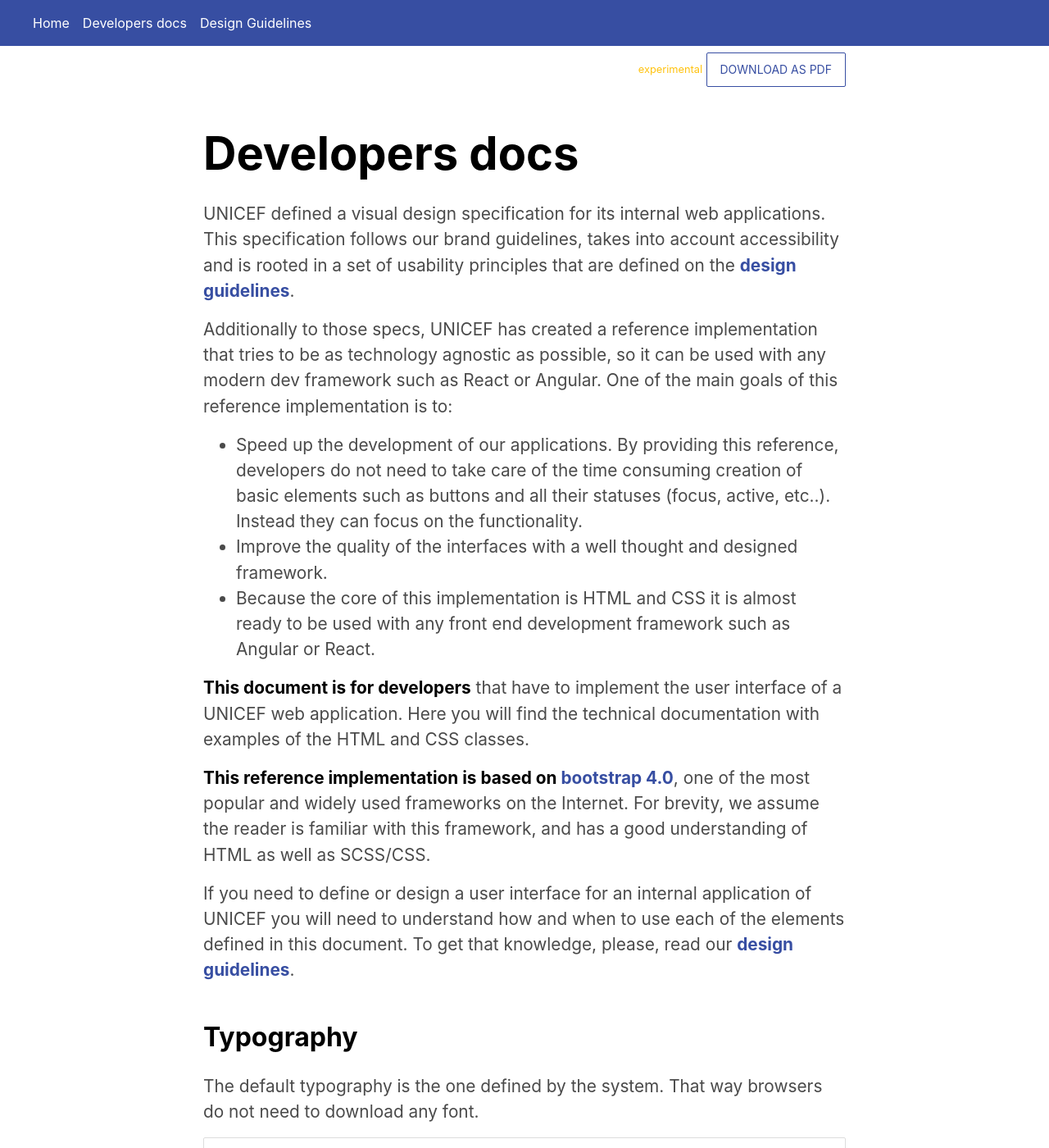
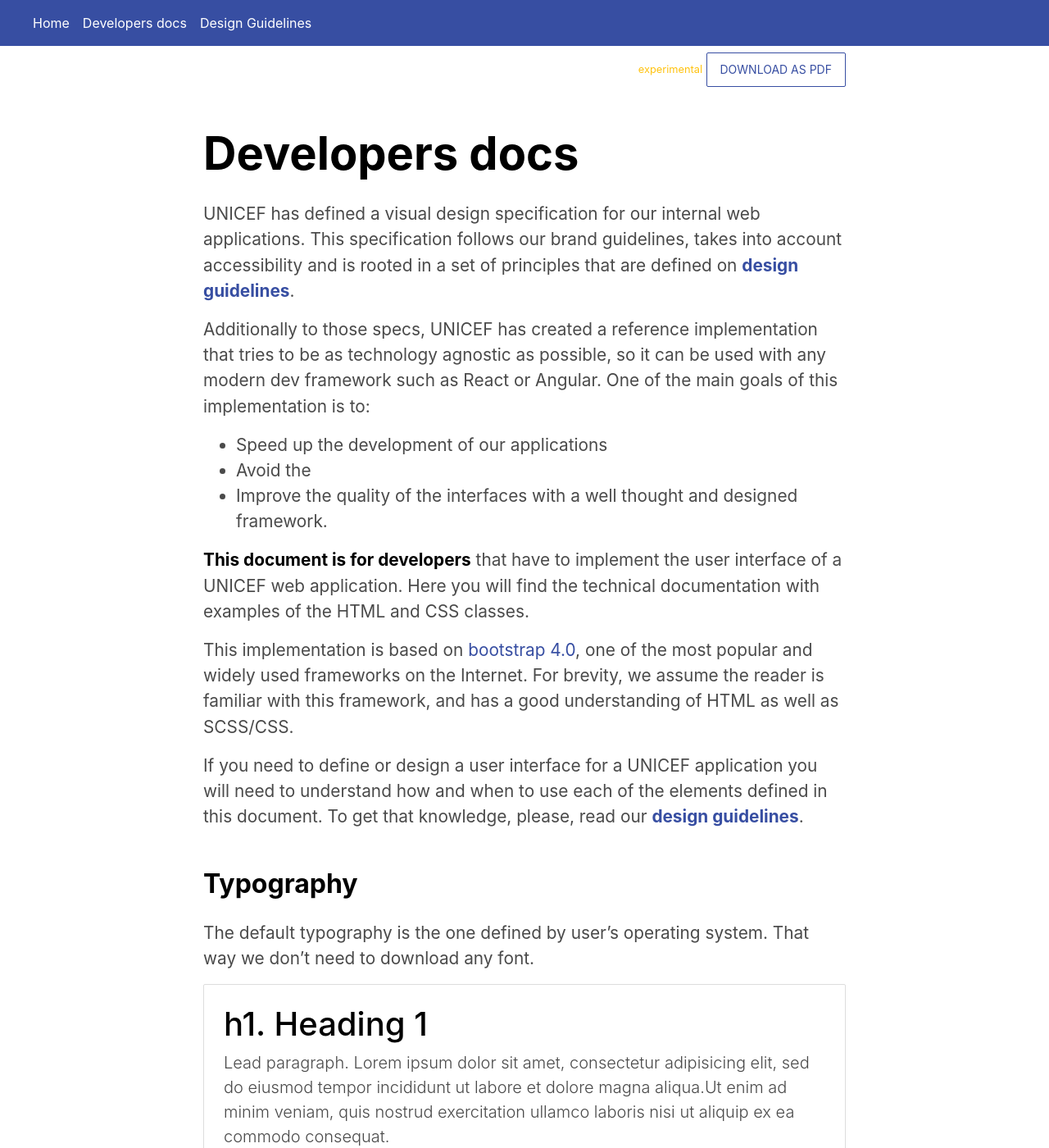
Before and after one commit to unicef/design-system, a Jekyll site: the page built from developer-docs.md, in a window 1280 px wide and 1400 px high. Shown: the whole window at 82% size. Built offline with Jekyll 4.4.1, drawn with Linux system fonts in a browser that asks for light colours.

Commit message:
+ some small improvements on developer docs

```diff
--- a/developer-docs.md
+++ b/developer-docs.md
@@ -5,23 +5,23 @@
 title: "Developers docs"
 ---
 
-UNICEF defined a visual design specification for its internal web
+UNICEF has defined a visual design specification for our internal web
 applications. This specification follows our brand guidelines, takes into
-account accessibility and is rooted in a set of usability principles that are defined on the
+account accessibility and is rooted in a set of principles that are defined on
 __[design guidelines](guidelines)__.
 
-Additionally to those specs, UNICEF has created a reference implementation that tries to be as technology agnostic as possible, so it can be used with any modern dev framework such as React or Angular. One of the main goals of this reference implementation is to:
-
-- Speed up the development of our applications. By providing this reference, developers do not need to take care of the time consuming creation of basic elements such as buttons and all their statuses (focus, active, etc..). Instead they can focus on the functionality.
+Additionally to those specs, UNICEF has created a reference implementation that tries to be as technology agnostic as possible, so it can be used with any modern dev framework such as React or Angular. One of the main goals of this implementation is to:
+- Speed up the development of our applications
+- Avoid the
 - Improve the quality of the interfaces with a well thought and designed framework.
-- Because the core of this implementation is HTML and CSS it is almost ready to be used with any front end development framework such as Angular or React.
 
 **This document is for developers** that have to implement the user
 interface of a UNICEF web application. Here you will find the technical documentation with examples of the HTML and CSS classes.
 
-**This reference implementation is based on [bootstrap 4.0](https;//getbootstrap.com)**, one of the most popular and widely used frameworks on the Internet. For brevity, we assume the reader is familiar with this framework, and has a good understanding of HTML as well as SCSS/CSS.
 
-If you need to define or design a user interface for an internal application of UNICEF you will need to
+This implementation is based on [bootstrap 4.0](https;//getbootstrap.com), one of the most popular and widely used frameworks on the Internet. For brevity, we assume the reader is familiar with this framework, and has a good understanding of HTML as well as SCSS/CSS.
+
+If you need to define or design a user interface for a UNICEF application you will need to
 understand how and when to use each of the elements defined in this document. To get that knowledge, please, read our __[design guidelines](guidelines)__.
 
 <!--
@@ -42,7 +42,7 @@
 
 ## Typography
 
-The default typography is the one defined by the system. That way browsers do not need to download any font.
+The default typography is the one defined by user's operating system. That way we don't need to download any font.
 
 <div class="doc-example">
   <h1>h1. Heading 1</h1>
@@ -126,7 +126,6 @@
 <h6>heading 6</h6>
 
 {% endhighlight %}
-
 
 
 ## Alerts
@@ -232,6 +231,7 @@
 
 <div class="doc-example">
   <form>
+   <!-- on inputs/selects/textareas use the class .form-control -->
     <div class="form-group col-md-6">
       <label for="input-placeholder">Input with placeholder</label>
       <input type="email" class="form-control" id="input-placeholder"
@@ -243,6 +243,7 @@
         placeholder="This is the placeholder"
         value="This is the value">
     </div>
+    <!-- mark with the attribute disabled, disabled fields -->
     <div class="form-group col-md-6">
       <label for="input-disabled">Input disabled</label>
       <input type="email" class="form-control" id="input-disabled"
```
Also changed, not shown: other parts of developer-docs.md (+3 -0 lines).
